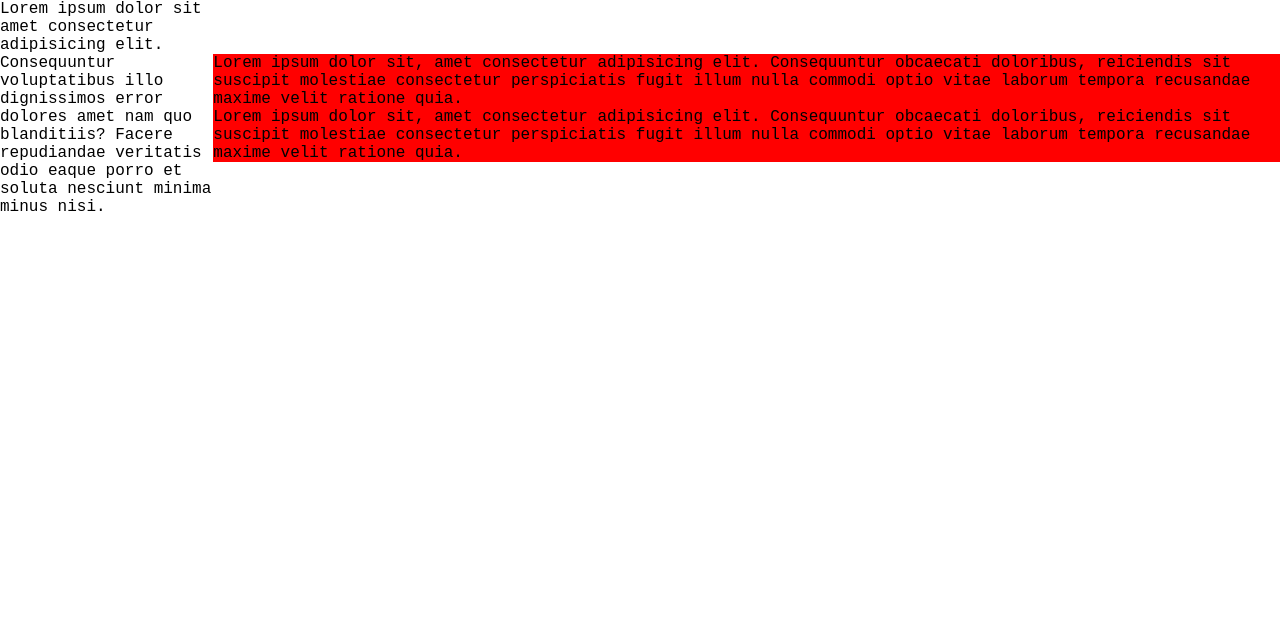
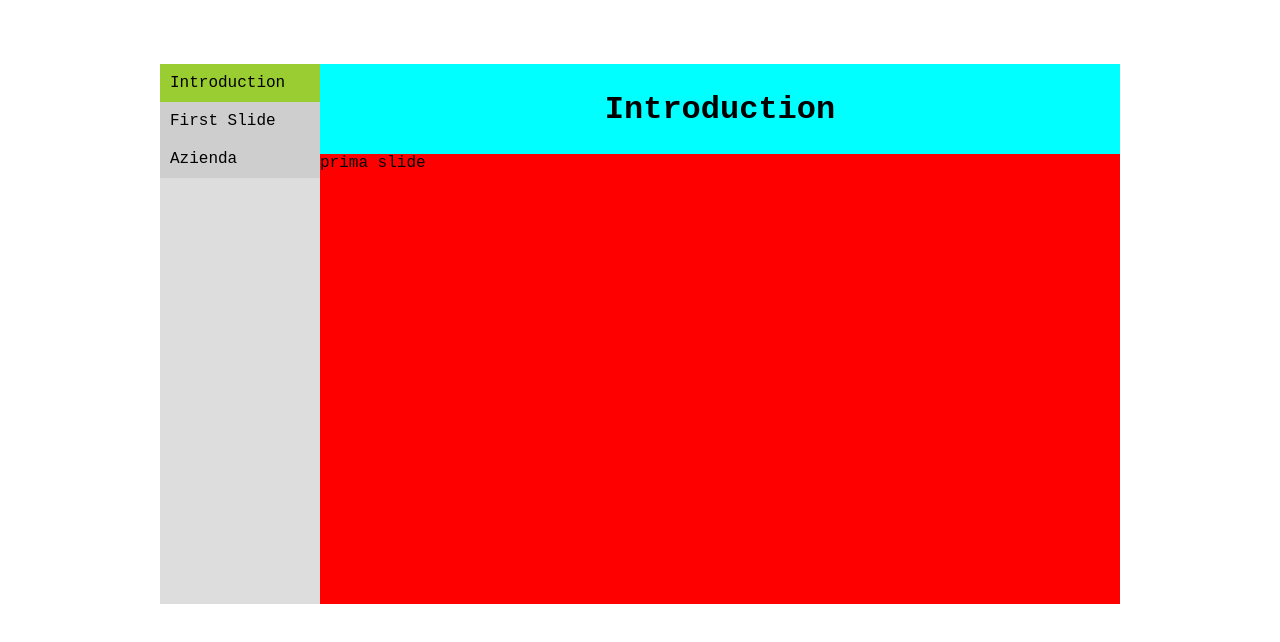
Before and after one commit to davide-dallab/presentazione-pcto, a React (Vite) app: page /#intro in a window 1280 px wide. Shown: the top 642 px of the page. Built offline with nearby package versions, Linux system fonts and the light colour scheme.

Commit message:
struttura slide show completata

```diff
--- a/package.json
+++ b/package.json
@@ -1,5 +1,6 @@
 {
   "name": "presentazione-pcto",
+  "homepage": "https://davide-dallab.github.io/presentazione-pcto/",
   "private": true,
   "version": "0.0.0",
   "type": "module",
@@ -12,6 +13,7 @@
     "preview": "vite preview"
   },
   "dependencies": {
+    "classnames": "^2.3.2",
     "gh-pages": "^5.0.0",
     "react": "^18.2.0",
     "react-dom": "^18.2.0",
--- a/src/App.tsx
+++ b/src/App.tsx
@@ -1,20 +1,9 @@
-import { BrowserRouter, Routes, Route } from "react-router-dom";
 import "./App.css";
 import HomePage from "./pages/HomePage";
-import Elettrone from "./pages/Elettrone";
-import FainelliGandhi from "./pages/FainelliGandhi";
-import ErrorPage from "./pages/ErrorPage";
 
 function App() {
   return (
-    <BrowserRouter>
-      <Routes>
-        <Route path="/" element={<HomePage />} />
-        <Route path="/elettrone" element={<Elettrone />} />
-        <Route path="/fainelli-gandhi" element={<FainelliGandhi />} />
-        <Route path="*" element={<ErrorPage />} />
-      </Routes>
-    </BrowserRouter>
+    <HomePage/>
   );
 }
 
--- a/src/components/SlideShow.module.css
+++ b/src/components/SlideShow.module.css
@@ -1,18 +1,61 @@
 .slide-show {
     display: grid;
     grid-template-columns: 1fr 5fr;
-    grid-template-rows: 1fr 3fr;
-    width: 100%;
+    grid-template-rows: 1fr 5fr;
+    width: min(75%, 1000px);
     height: 100%;
     grid-template-areas: "sidebar header"
                          "sidebar content";
-
+    margin: auto;
+    margin-top: 5%;
 }
 
 .sidebar {
     grid-area: sidebar;
+    display: flex;
+    flex-direction: column;
+    background-color: #0002;
 }
 
-.content {
+.content-section {
     grid-area: content;
+    overflow-y: scroll;
+    scroll-behavior: smooth;
+    scroll-snap-type: y mandatory;
+    scrollbar-width: none;
+    aspect-ratio: 16 / 9;
 }
+
+.slide-content {
+    width: 100%;
+    height: 100%;
+    scroll-snap-align: start;
+    background-color: red;
+}
+
+.slide-content:nth-child(2n){
+    background-color: blue;
+}
+
+.index-link {
+    text-decoration: none;
+    color: black;
+    padding: 10px;
+    background-color: #0001;
+}
+
+.current-index-link {
+    background-color: yellowgreen;
+}
+
+.index-link:hover {
+    background-color: #0002;
+}
+
+.header {
+    grid-area: header;
+    display: flex;
+    align-items: center;
+    justify-content: center;
+    background-color: cyan;
+}
--- a/src/components/SlideShow.tsx
+++ b/src/components/SlideShow.tsx
@@ -1,54 +1,96 @@
-import { ReactElement, ReactNode } from "react";
+import React, { ReactElement, ReactNode, useState } from "react";
 import slideShowStyles from "./SlideShow.module.css";
+import classNames from "classnames";
 
 interface SlideShowProps {
     children: ReactElement<SlideProps>[];
+    style?: React.CSSProperties;
+    headerStyle?: React.CSSProperties;
+    sidebarStyle?: React.CSSProperties;
+    className?: string;
 };
 
 export function SlideShow(props: SlideShowProps) {
+    const headers: {title: string, id: string}[] = [];
+    props.children.forEach(slide => {
+        const id = slide.props.id ?? slide.props.title;
+        headers.push({title: slide.props.title, id});
+    });
+
+    const [pageIndex, setPageIndex] = useState(0);
+
+    const currentHeader = headers[pageIndex].title;
+    const currentId = headers[pageIndex].id;
+    history.pushState({}, '', `#${currentId}`);
+
+    const className = classNames(slideShowStyles["slide-show"], props.className, 'slide-show');
+
     return (
-        <div className={slideShowStyles["slide-show"]}>
-            <SideBar/>
-            <Content>
+        <div className={className} style={props.style}>
+            <Header header={currentHeader} style={props.headerStyle} />
+            <SideBar headers={headers} current={pageIndex} style={props.sidebarStyle}/>
+            <div className={slideShowStyles["content-section"]} onScrollCapture={evt => {
+                setPageIndex(Math.round(evt.currentTarget.scrollTop / evt.currentTarget.clientHeight));
+            }}>
                 {
                     props.children
                 }
-            </Content>
+            </div>
         </div>
     );
 }
 
-function SideBar(){
-    return <div className={slideShowStyles["sidebar"]}>
-        Lorem ipsum dolor sit amet consectetur adipisicing elit. Consequuntur voluptatibus illo dignissimos error dolores amet nam quo blanditiis? Facere repudiandae veritatis odio eaque porro et soluta nesciunt minima minus nisi.
+interface HeaderProps{
+    style?: React.CSSProperties;
+    header: string;
+}
+
+function Header(props: HeaderProps){
+    const className = classNames(slideShowStyles["header"], 'header');
+
+    return <div className={className} style={props.style}>
+    <h1>
+        {
+            props.header
+        }
+    </h1>
+</div>
+}
+
+interface SlideBarProps{
+    headers: {title: string, id: string}[];
+    current: number;
+    style?: React.CSSProperties;
+}
+
+function SideBar(props: SlideBarProps){
+    const className = classNames(slideShowStyles["sidebar"], 'sidebar');
+
+    return <div className={className} style={props.style}>
+        {
+            props.headers.map((header, index) => {
+                const isCurrent = index === props.current;
+                const className = classNames(slideShowStyles["index-link"], isCurrent ? 'current ' + slideShowStyles["current-index-link"] : null);
+
+                return <a href={`#${header.id}`} className={className} key={header.id}>{header.title}</a>
+        })
+        }
     </div>
 }
 
 interface SlideProps {
-    children: [ReactElement<HeaderProps>, ReactElement<ContentProps>];
+    title: string;
+    children: ReactNode;
+    className?: string;
+    id?: string;
+    style?: React.CSSProperties;
 }
 
 export function Slide(props: SlideProps) {
-    console.log(props);
-    return <div style={{backgroundColor: 'red'}}>
-        Lorem ipsum dolor sit, amet consectetur adipisicing elit. Consequuntur obcaecati doloribus, reiciendis sit suscipit molestiae consectetur perspiciatis fugit illum nulla commodi optio vitae laborum tempora recusandae maxime velit ratione quia.
-    </div>
-}
+    const id = props.id ?? props.title;
+    const className = classNames(slideShowStyles["slide-content"], props.className, 'slide');
 
-interface HeaderProps {
-
-}
-
-export function Header() {
-    return <h1></h1>
-}
-
-interface ContentProps {
-    children: ReactNode;
-}
-
-export function Content(props: ContentProps) {
-    return <div className={slideShowStyles["content"]}>
+    return <div className={className} id={id} style={props.style}>
         {
             props.children
         }
--- a/src/pages/HomePage.tsx
+++ b/src/pages/HomePage.tsx
@@ -1,22 +1,27 @@
-import { Content, Header, Slide, SlideShow } from "../components/SlideShow";
+import { Slide, SlideShow } from "../components/SlideShow";
 
 export default function HomePage() {
   return (
     <>
-      <SlideShow>
-        <Slide>
-            <Header/>
-            <Content>
-
-            </Content>
+      <SlideShow className="gigi">
+        <Slide title="Introduction" id="intro" className="marco">
+          prima slide
         </Slide>
-        <Slide>
-            <Header/>
-            <Content>
-
-            </Content>
+        <Slide title="First Slide" id="first">
+          seconda slide
+        </Slide>
+        <Slide title="Azienda" id="azienda">
+          terza slide
         </Slide>
       </SlideShow>
     </>
   );
 }
+
+/*
+  1 titolo
+  2 azienda
+  3 esperienza
+  4 competenze applicate
+  5 competenze acquisite
+ */
--- a/vite.config.ts
+++ b/vite.config.ts
@@ -4,5 +4,5 @@ import react from '@vitejs/plugin-react-swc'
 // https://vitejs.dev/config/
 export default defineConfig({
   plugins: [react()],
-  base: '/presentazione-pcto/'
+  base: '/presentazione-pcto'
 })
```
Also changed, not shown: 1 other file (tests, documents, lock files or other folders).
